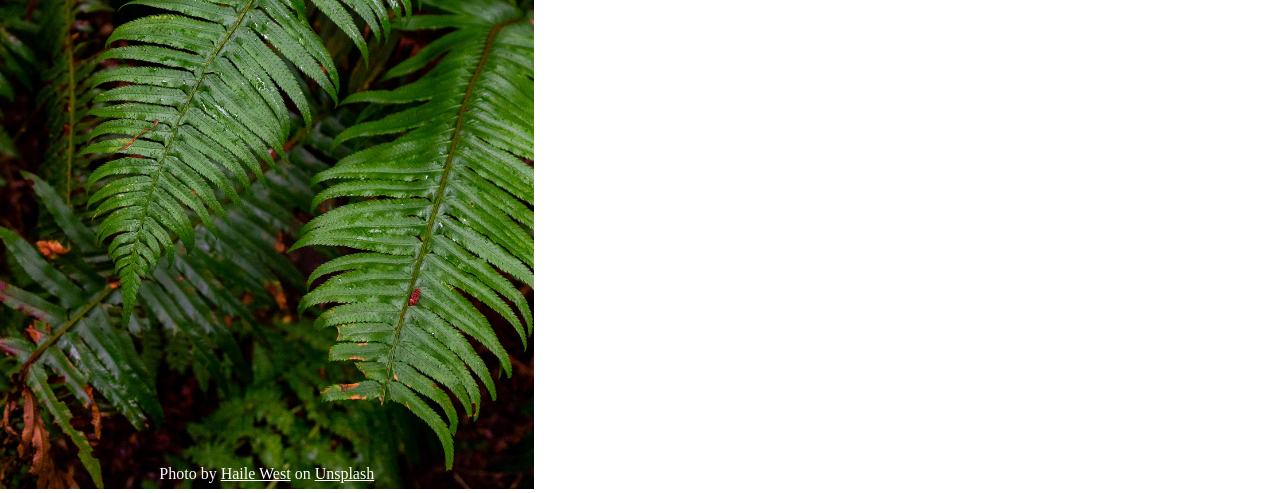
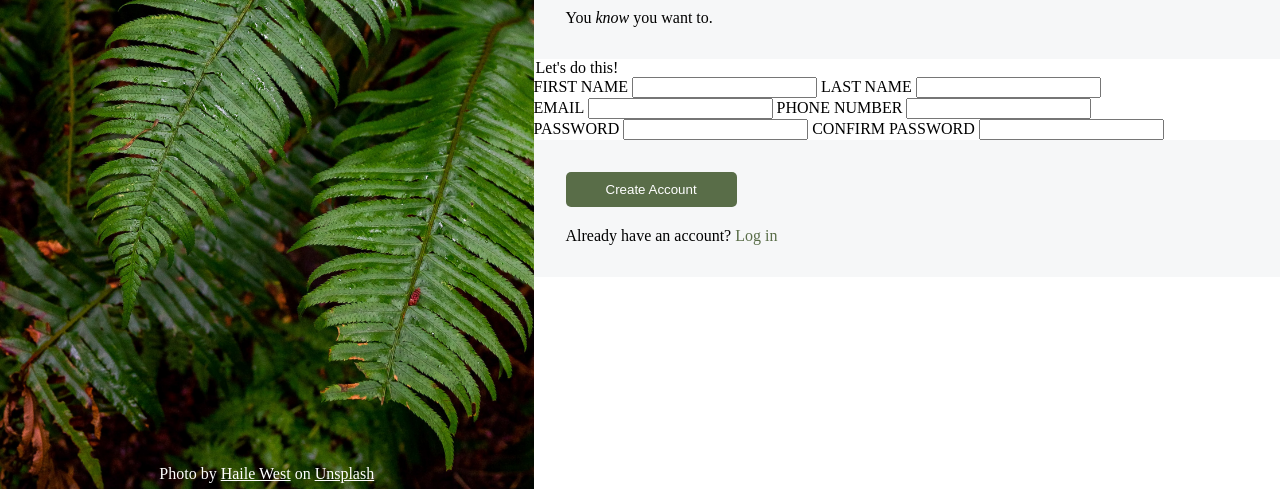
Before and after one commit to CactusHertz/sign-up-form, a plain HTML site: page index.html in a window 1280 px wide. Shown: the part 311-804 px from the top of the page. Drawn offline with Linux system fonts and the light colour scheme.

Commit message:
Add color to right side

```diff
--- a/style.css
+++ b/style.css
@@ -60,3 +60,33 @@ a:visited {
     height: 100vh;
     width: auto;
 }
+
+
+
+.right {
+    display: flex;
+    flex-direction: column;
+    justify-content: center;
+}
+
+.intro,
+.submit-area {
+    background-color: #F6F7F8;
+    padding: 2em;
+}
+
+input[type="submit"]{
+    color: white;
+    background-color: #596D48;
+    border: none;
+    border-radius: 5px;
+    padding: 10px 40px;
+}
+.login-area {
+    margin-top: 20px;
+}
+
+#log-in {
+    color: #596D48;
+    text-decoration: none;
+}
```
